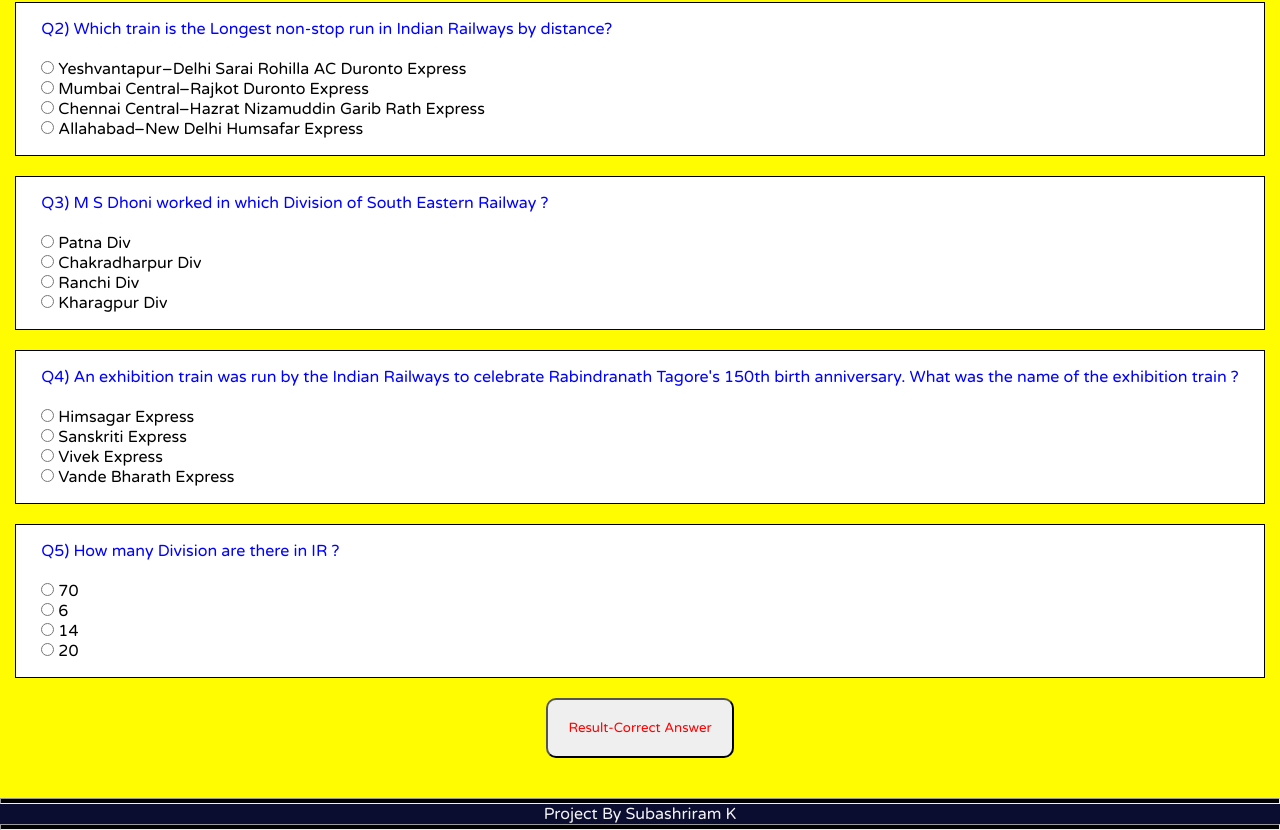
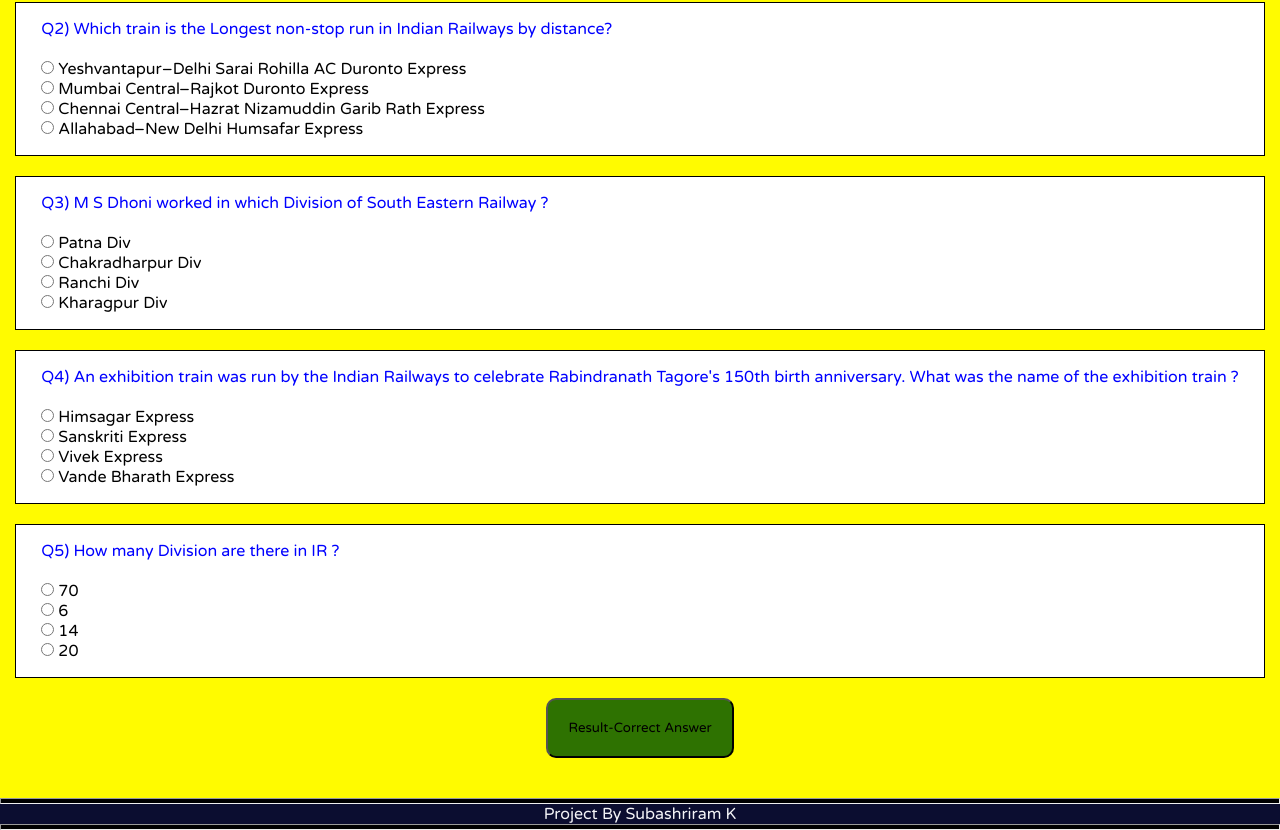
Before and after one commit to shriram061/Mcqquiz, a plain HTML site: page index.html in a window 1280 px wide. Shown: the part 300-1130 px from the top of the page. Drawn offline with Linux system fonts and the light colour scheme.

Commit message:
Update style.css

```diff
--- a/css/style.css
+++ b/css/style.css
@@ -44,8 +44,15 @@ p{
 #buans
 {
     padding: 20px;
-    color: red;
+    color: black;
     border-radius: 10px;
+    background-color: #2e7201;
+}
+#buans:hover
+{
+    background-color: #46573b;
+    color: white;
+
 }
 footer{
     display: flex;
```
